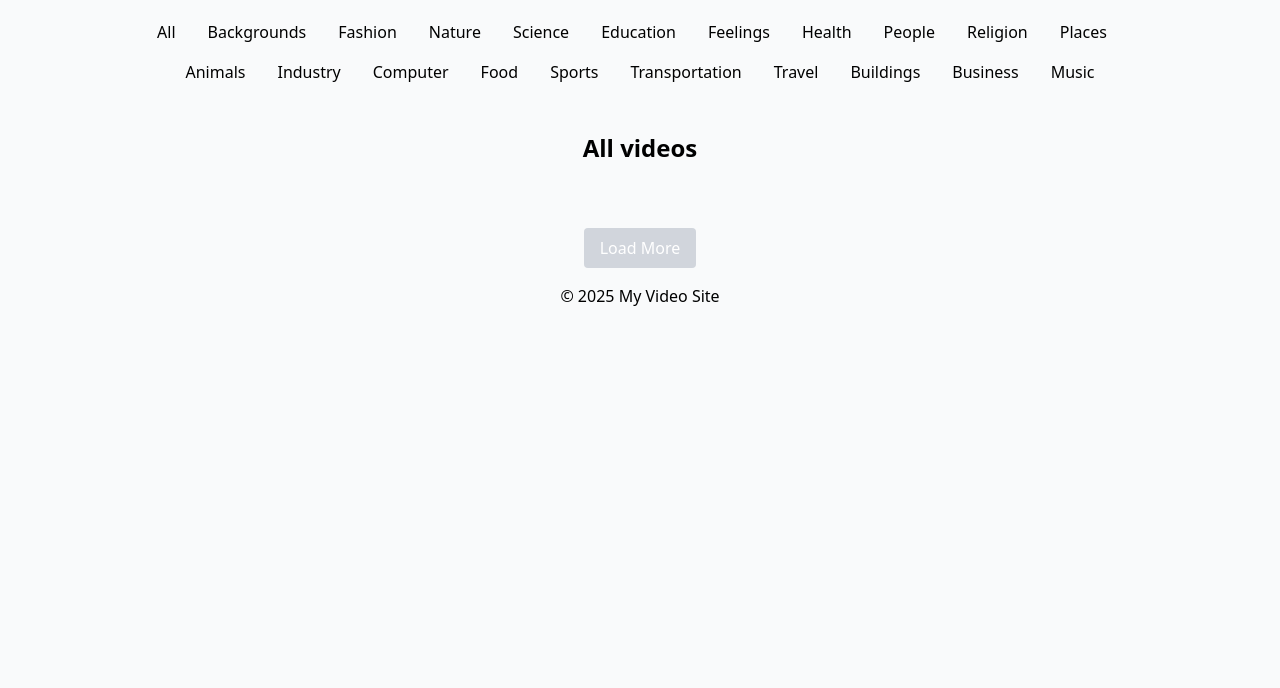
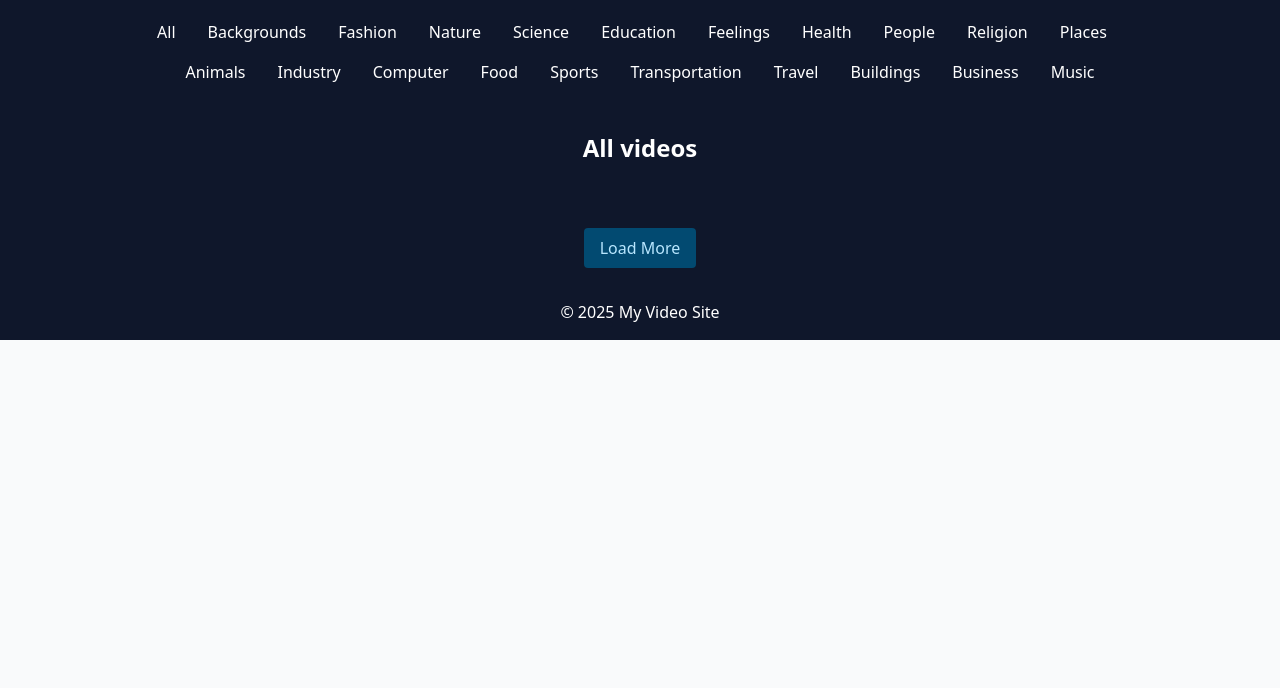
Before and after one commit to notkiller999/my_video_site, a website built with webpack: page src/index.html in a window 1280 px wide. Shown: the part 112-800 px from the top of the page. Built offline with nearby package versions, Linux system fonts and the light colour scheme; no server answers.

Commit message:
add dark theme, bug fixing

```diff
--- a/src/index.html
+++ b/src/index.html
@@ -1,18 +1,18 @@
 <!DOCTYPE html>
-<html lang="en">
+<html class="dark" lang="en">
     <head>
         <meta charset="UTF-8">
         <meta name="viewport" content="width=device-width, initial-scale=1.0">
         <title>My Video Site</title>
     </head>
-    <body class="light bg-gray-50 text-center">
+    <body class="bg-gray-50 text-center">
 
-    <div id="main" class="max-w-screen-2xl mx-auto px-5 md:px-20">
+    <div id="main" class="max-w-screen-2xl mx-auto px-5 md:px-20 dark:bg-slate-900 dark:text-white">
 
 
     </div>
 
-    <footer class="w-full bg-gray-50 text-black p-4 text-center">
+    <footer class="w-full bg-gray-50 text-black p-4 pt-8 text-center dark:text-white dark:bg-slate-900">
         <p>&copy; 2025 My Video Site</p>
     </footer>
 
--- a/src/js/modules/changeVideoPlayer.js
+++ b/src/js/modules/changeVideoPlayer.js
@@ -153,10 +153,10 @@ const changeVideoPlayer = (data) => {
     videoFullTimline.addEventListener('click', (e) => rewinding(e));
 
     videoDraggableTimline.addEventListener('mousedown', (e) => {
-        onDragging(e);
         isDragging = 'timline';
         videoRealtimeTimline.classList.remove('duration-300', 'transition-[width]');
         videoDraggableTimline.classList.remove('duration-300', 'transition-[left,transform]');
+        onDragging(e);
     });
 
     document.addEventListener('mouseup', () => {
@@ -173,7 +173,7 @@ const changeVideoPlayer = (data) => {
 
     videoVolumeRange.addEventListener('click', (e) => changeVolume(e));
 
-    document.addEventListener('keydown', (e) => {
+    document.body.addEventListener('keydown', (e) => {
 
         switch (e.key.toLowerCase()) {
             case ' ':
@@ -250,17 +250,23 @@ const changeVideoPlayer = (data) => {
     };
 
     function fullscreenToggle() {
+
+        if (!wrapper || !wrapper.isConnected) {
+            console.warn('wrapper not connected');
+            return
+        }
+
         if (document.fullscreenElement) {
             document.exitFullscreen();
-            // video.classList.add('max-h-[432px]');
         } else {
             wrapper.requestFullscreen();
-            // video.classList.remove('max-h-[432px]');
         }
     };
 
+    let time = 0;
+
     function changeQuality(e, url) {
-        const paused = video.paused,
+        const paused = video.paused;
             time = video.currentTime;
 
         videoQualityList.querySelectorAll('li').forEach(item => item.classList.remove('bg-red-700'));
--- a/src/js/modules/header.js
+++ b/src/js/modules/header.js
@@ -3,7 +3,8 @@ import renderMainPage from "./renderMainPage";
 const headerNav = (activeCategory) => {
     const header = document.createElement('header'),
         navMenu = document.createElement('nav'),
-        categoryList = document.createElement('ul');
+        categoryList = document.createElement('ul'),
+        showCategory = document.createElement('div');
 
     const category = [
         "all",
@@ -30,20 +31,33 @@ const headerNav = (activeCategory) => {
     ];
 
     header.classList.add('w-full', 'bg-gray-50', 'text-black', 'p-4', 'text-center');
+
+    navMenu.classList.add('mt-4', 'p-2');
+
+    categoryList.classList.add('justify-center', 'space-x-4', 'flex-wrap', 'hidden', 'md:flex');
+    header.classList.add('dark:bg-slate-900', 'dark:text-white')
+
+    showCategory.classList.add('block', 'block', 'md:hidden', 'transition', 'hover:bg-gray-500', 'load-more', 'bg-gray-300', 'text-white', 'px-4', 'py-2', 'rounded', 'mt-4', 'cursor-pointer');
+    showCategory.textContent = 'Show categoryes';
+
     header.innerHTML = `
         <div class="relative p-6">
-            <img src="./images/logo.png" alt="Logo" class="absolute top-0 left-0 h-20">
+            <div class="icon absolute top-0 left-0 h-20 text-black w-[80px] cursor-pointer dark:text-white">
+                <svg class="icon" xmlns="http://www.w3.org/2000/svg" fill="none" viewBox="0 0 24 24" strokeWidth={1.5} stroke="currentColor" className="size-6">
+                <path strokeLinecap="round" strokeLinejoin="round" d="M5.25 5.653c0-.856.917-1.398 1.667-.986l11.54 6.347a1.125 1.125 0 0 1 0 1.972l-11.54 6.347a1.125 1.125 0 0 1-1.667-.986V5.653Z" />
+                </svg>
+            </div>
             <h1 class="text-3xl font-bold sm:text-center text-right">My Video Site</h1>
         </div>
     `;
 
-    navMenu.classList.add('mt-4', 'p-2');
 
-    categoryList.classList.add('justify-center', 'space-x-4', 'flex-wrap', 'hidden', 'md:flex');
 
-    const showCategory = document.createElement('div');
-    showCategory.classList.add('block', 'block', 'md:hidden', 'transition', 'hover:bg-gray-500', 'load-more', 'bg-gray-300', 'text-white', 'px-4', 'py-2', 'rounded', 'mt-4', 'cursor-pointer');
-    showCategory.textContent = 'Show categoryes';
+    header.addEventListener('click', (e) => {
+        if (e.target.classList.contains('icon')) {
+            document.querySelector('html').classList.toggle('dark');
+        }
+    });
 
     header.insertAdjacentElement('beforeend',showCategory);
 
@@ -55,7 +69,7 @@ const headerNav = (activeCategory) => {
         const listItem = document.createElement('li');
 
         listItem.id = item
-        listItem.classList.add('p-2', 'cursor-pointer', 'text-black', 'hover:underline');
+        listItem.classList.add('p-2', 'cursor-pointer', 'text-black', 'hover:underline', 'dark:text-white');
         listItem.textContent = item.charAt(0).toUpperCase() + item.slice(1);
         categoryList.append(listItem);
 
@@ -68,8 +82,8 @@ const headerNav = (activeCategory) => {
         }
     });
 
-    navMenu.appendChild(categoryList);
-    header.appendChild(navMenu);
+    navMenu.append(categoryList);
+    header.append(navMenu);
 
     return {header};
 }
--- a/src/js/modules/itemsCreator.js
+++ b/src/js/modules/itemsCreator.js
@@ -42,7 +42,7 @@ const itemCreator = () => {
         }
 
         const videoItem = document.createElement('div');
-        videoItem.classList.add('video-item', 'bg-white', 'p-2', 'rounded', 'shadow', 'cursor-pointer', 'hover:shadow-lg', 'transition-shadow');
+        videoItem.classList.add('video-item', 'bg-white', 'p-2', 'rounded', 'shadow', 'cursor-pointer', 'hover:shadow-lg', 'transition-shadow', 'dark:bg-slate-800');
         videoItem.id = data.id;
 
         videoItem.innerHTML = `
@@ -54,7 +54,7 @@ const itemCreator = () => {
 
                 </div>
                 <h2 class="text-xl font-semibold mt-2">${data.user}</h2>
-                <p class="text-gray-600">${videoDescription}</p>
+                <p class="text-gray-600 dark:text-gray-400">${videoDescription}</p>
             </div>
         `;
 
--- a/src/js/modules/renderMainPage.js
+++ b/src/js/modules/renderMainPage.js
@@ -8,7 +8,10 @@ const renderMainPage = ({activeCategory = 'all'} = {}) => {
     const { getData} = services(),
         { createSlideItem, createVideoItem } = itemCreator(),
         {header} = headerNav(activeCategory),
-        main = document.querySelector('#main');
+        main = document.querySelector('#main'),
+        videoCategory = document.createElement('div'),
+        videoSection = document.createElement('div'),
+        btnLoadMore = document.createElement('button');
 
     let pageNumber = 1,
         slidesCount = 5,
@@ -16,13 +19,10 @@ const renderMainPage = ({activeCategory = 'all'} = {}) => {
 
     main.innerHTML = '';
 
-    const videoCategory = document.createElement('div'),
-        videoSection = document.createElement('div'),
-        btnLoadMore = document.createElement('button');
-
-    videoCategory.classList.add('text-2xl', 'text-black', 'text-center', 'font-bold', 'p-4');
+    videoCategory.classList.add('text-2xl', 'text-black', 'text-center', 'font-bold', 'p-4', 'dark:text-white');
     videoSection.classList.add('grid', 'grid-cols-1', 'sm:grid-cols-2', 'md:grid-cols-3', 'lg:grid-cols-4', 'gap-2', 'py-4');
-    btnLoadMore.classList.add('transition', 'hover:bg-gray-500', 'load-more', 'bg-gray-300', 'text-white', 'px-4', 'py-2', 'rounded', 'mt-4', 'cursor-pointer');
+    btnLoadMore.classList.add('transition', 'hover:bg-gray-500', 'load-more', 'bg-gray-300', 'text-white', 'px-4', 'py-2', 'rounded', 'mt-4', 'cursor-pointer',
+        'dark:bg-sky-900', 'dark:text-sky-200', 'dark:hover:text-white', 'dark:hover:bg-sky-700');
     btnLoadMore.textContent = 'Load More';
 
     main.insertAdjacentElement('beforeend', videoCategory);
--- a/src/js/modules/renderVideoPage.js
+++ b/src/js/modules/renderVideoPage.js
@@ -29,8 +29,6 @@ const renderVideoPage = (id) => {
     getData(`&id=${id}`)
         .then(data => {
             renderVideoPage(data.hits[0]);
-            console.log(data.hits[0]);
-
             return data.hits[0];
         })
         .then((data) => {
@@ -42,19 +40,19 @@ const renderVideoPage = (id) => {
         const div = `
             <div class="grid grid-cols-1 xl:grid-cols-[auto_1fr] gap-4">
                 <div id="video-wrapper" class=" flex mx-auto lg:w-177 max-h-[480px] relative">
-                    <video  playsinline webkit-playsinline disablepictureinpicture controlslist="nodownload nofullscreen noremoteplay" id=${data.id} data-quality="medium" class="w-full rounded">
+                    <video poster=${data.videos.medium.thumbnail} id=${data.id} data-quality="medium" class="w-full rounded">
                         <source src=${data.videos.medium.url} type="video/mp4">
                     </video>
                 </div>
                 <div>
                     <div class="flex items-center">
-                        <img src=${data.userImageURL} class="object-cover rounded-full w-30 p-2">
-                        <div class="p-2 text-2xl font-bold text-black">${data.user}</div>
+                        <img src=${data.userImageURL} class="object-cover rounded-full w-30 p-2 pt-0">
+                        <div class="p-2 text-2xl font-bold text-black dark:text-white">${data.user}</div>
                     </div>
                     <div class="text-l font-bold text-left">
                         <div class="p-2">Likes: ${data.likes}</div>
                         <div class="p-2">Views: ${data.views}</div>
-                        <div class="p-2">Tags: <span class="font-normal">${data.tags}</span></div>
+                        <div class="p-2">Tags: <span class="font-normal dark:text-gray-400">${data.tags}</span></div>
                     </div>
 
                 </div>
--- a/src/js/modules/slider.js
+++ b/src/js/modules/slider.js
@@ -29,7 +29,7 @@ const slider = ({
     resizeObserver.observe(slideInner);
 
     slider.classList.add('slider');
-    text.classList.add('text-2xl', 'text-black', 'text-center', 'font-bold', 'p-4');
+    text.classList.add('text-2xl', 'text-black', 'text-center', 'font-bold', 'p-4', 'dark:text-white');
     text.textContent = 'Latest videos';
     parent.classList.add('relative', 'block', 'w-full');
     slideInner.classList.add('slider-inner', 'h-46', 'w-full', 'relative', 'overflow-x-clip', 'overflow-y-visible', 'lg:h-35', 'md:h-40', 'sm:h-35');
--- a/src/style/style.css
+++ b/src/style/style.css
@@ -1,4 +1,6 @@
 @import "tailwindcss";
+
+/* @custom-variant dark (&:where([data-theme=dark], [data-theme=dark] *)); */
 
 @custom-variant dark (&:where(.dark, .dark *));
 
```
Also changed, not shown: src/js/script.js (line endings or trailing spaces).
